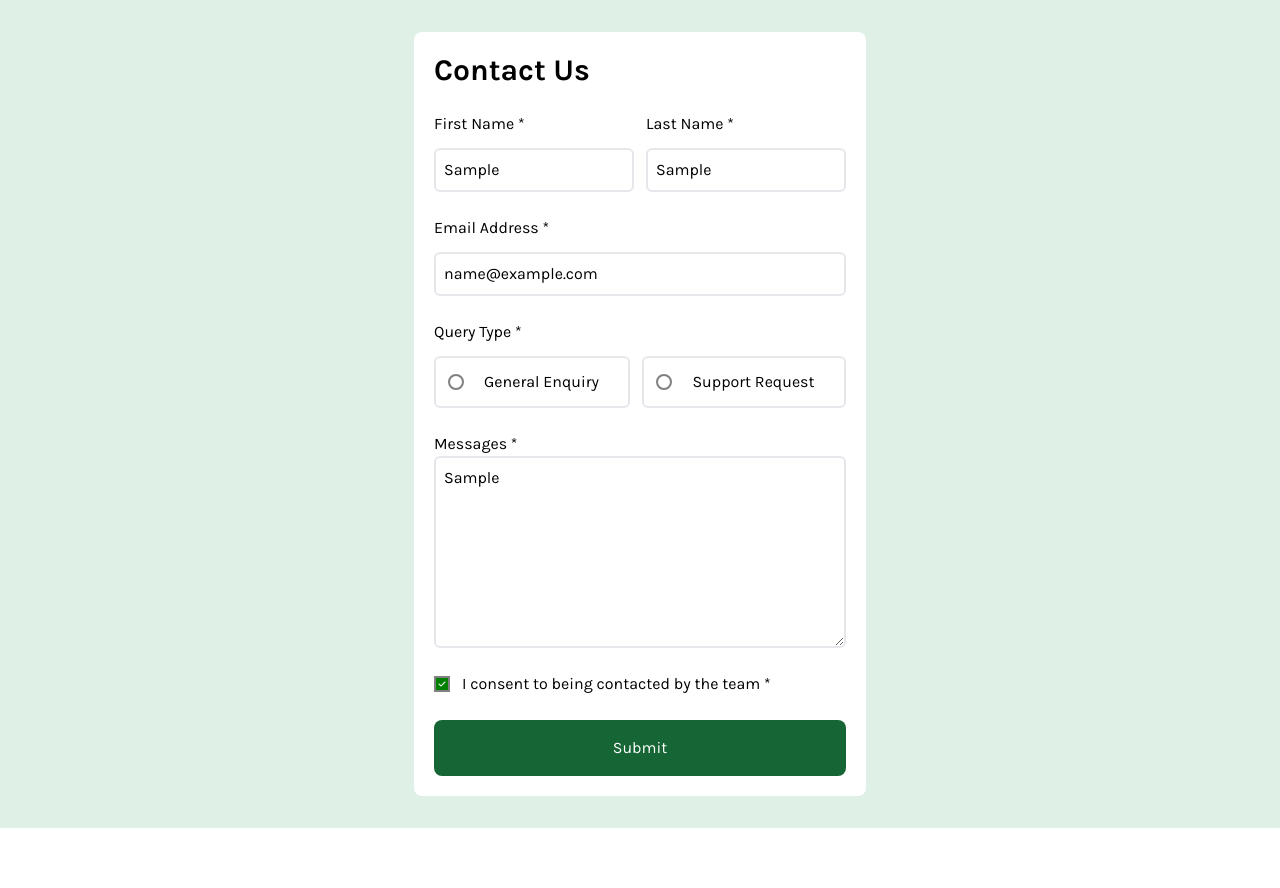
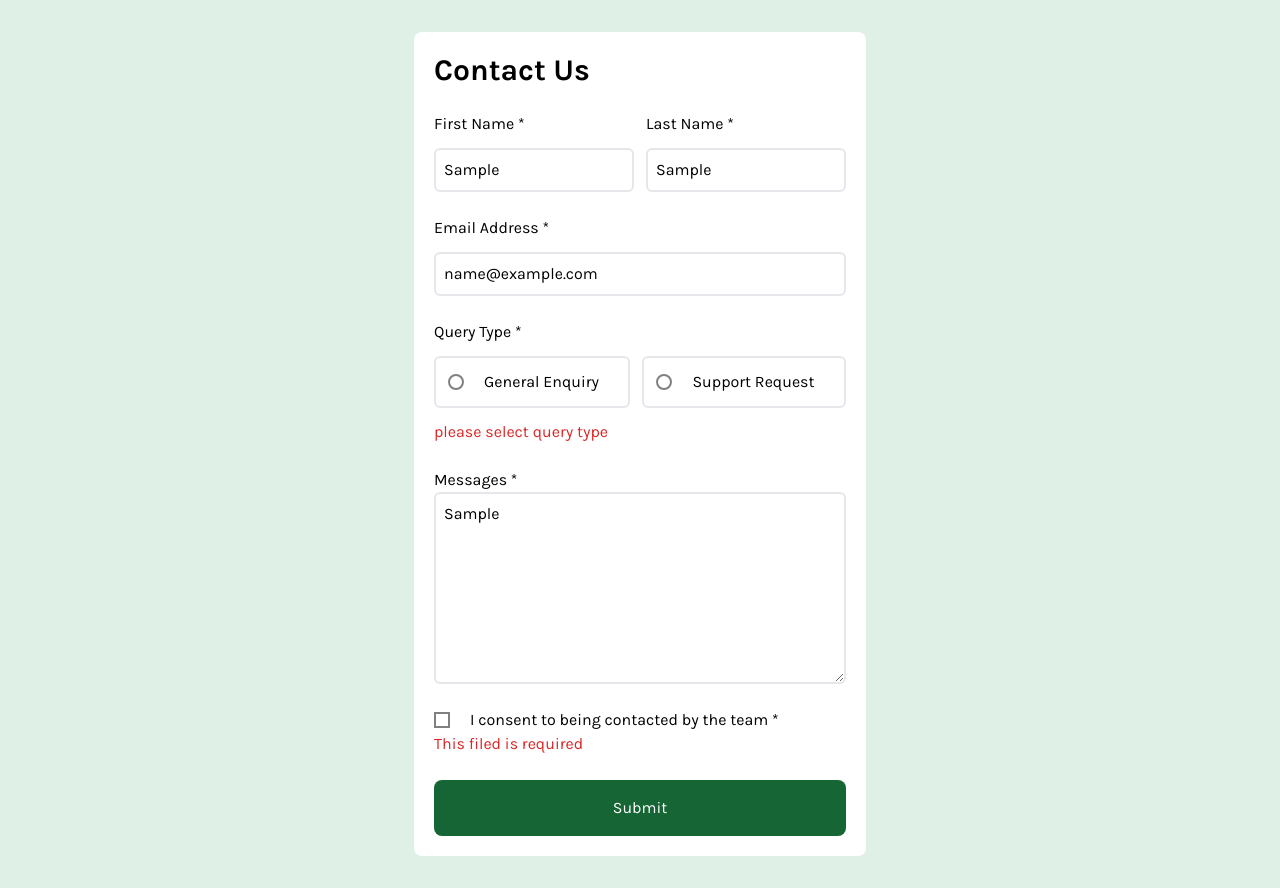
Before and after one commit to Khunse/contactForm, a React (Vite) app: page / in a window 1280 px wide. Both pictures are taken after typing "Sample", "Sample", "name@example.com", "Sample" into the empty fields and a click on the button "Submit". Before the commit the page ends 828 px from the top, so only its background shows below. Built offline with nearby package versions, Linux system fonts and the light colour scheme.

Commit message:
- add form validation

```diff
--- a/package.json
+++ b/package.json
@@ -11,7 +11,8 @@
   },
   "dependencies": {
     "react": "^18.2.0",
-    "react-dom": "^18.2.0"
+    "react-dom": "^18.2.0",
+    "react-hook-form": "^7.52.1"
   },
   "devDependencies": {
     "@types/react": "^18.2.43",
--- a/src/App.css
+++ b/src/App.css
@@ -52,7 +52,6 @@ width: 1em;
 height: 1em;
 border: 2px solid grey;
 position: relative;
-background-color: green;
 }
 
 .cus_check::after {
@@ -64,6 +63,12 @@ background-color: green;
     display: flex;
     align-items: center;
     color:#fff;
-    font-size: 8px;
+    font-size: 9px;
     justify-content: center;
 }
+
+#chBox:checked + .cus_check {
+    background-color: green;
+    border-color: green;
+    transition:  border-color 1000ms, background-color 1000ms;
+}
--- a/src/App.jsx
+++ b/src/App.jsx
@@ -1,32 +1,27 @@
 import { useState } from 'react';
 import './App.css'
 import ContactForm from './ContactForm'
+import { useForm } from 'react-hook-form';
 
 function App() {
 
-  const [formdata,setformdata] = useState({
-    firstName:'',
-    lastName: '',
-    message: '',
-    queryType: '',
-    emailAddress: '',
-    chBox: ''
-  });
+  const [formdata,setformdata] = useState([
+   { firstName:'',isError:false,ermsg:'cant be empty!'},
+   { lastName:'',isError:false,ermsg:'cant be empty!'},
+   { message:'',isError:false,ermsg:'cant be empty!'},
+   { queryType:'',isError:false,ermsg:'cant be empty!'},
+   { emailAddress:'',isError:false,ermsg:'cant be empty!'},
+   { chBox:'',isError:false,ermsg:'cant be empty!'}
+  ]);
+
+  const { register, handleSubmit, formState : {errors} } = useForm();
 
   const formdataOnchange = e => {
     setformdata({...formdata, [e.target.name] : e.target.value});
   };
 
   const formHandler = e => {
-    e.preventDefault();
-    console.log('formm data :: ',formdata);
-
-    for (const key in formdata) {
-     if(formdata[key] == '' )
-      {
-        console.log(`${key} is empty!`);
-      }
-    }
+    console.log('formm data :: ',e);
 
   };
 
@@ -34,7 +29,7 @@ function App() {
   return (
     <div className='flex min-h-screen items-center justify-center font-mycusRegFon bg-root-color'>
         <div className='bg-panel-color p-5 rounded-lg my-8'>
-     <form className='flex flex-col gap-6' onSubmit={formHandler}>
+     <form className='flex flex-col gap-6' onSubmit={handleSubmit(formHandler)}>
 
       <h1 className='font-mycusBoldFon text-3xl'>Contact Us</h1>
 
@@ -42,22 +37,22 @@ function App() {
 
         <div className='flex flex-col gap-3 flex-grow'>
         <label htmlFor='firstName'>First Name *</label>
-        <input type='text' id='firstName' name='firstName' className='border-2 rounded-md p-2' onChange={formdataOnchange}/>
-        {/* <span className='text-red-600 hidden'>This field is required</span> */}
+        <input type='text' id='firstName' {...register('firstName',{required: 'first name is required!'})} name='firstName' className={`border-2 ${errors.firstName && 'border-red-600'} rounded-md p-2`} />
+        <span className={errors.firstName ? ' text-red-600' :'hidden'}>{errors.firstName && errors.firstName.message}</span>
         </div>
 
         <div className='flex flex-col gap-3 flex-grow'>
         <label htmlFor='lastName'>Last Name *</label>
-        <input type='text' id='lastName' name='lastName' className='border-2 rounded-md p-2' onChange={formdataOnchange}/>
-        <span className='text-red-600 hidden'>This field is required</span>
+        <input type='text' id='lastName' name='lastName' {...register('lastName',{required: 'last name is required!'})}  className={`border-2 ${errors.lastName && 'border-red-600'} rounded-md p-2`}/>
+        <span className={errors.lastName ? ' text-red-600' :'hidden'}>{errors.lastName && errors.lastName.message}</span>
         </div>
 
       </div>
 
       <div className='flex flex-col gap-3'>
         <label htmlFor='emailAddress'>Email Address *</label>
-        <input type='text' id='emailAddress' name='emailAddress' className='border-2 rounded-md p-2' onChange={formdataOnchange}/>
-        <span className='text-red-600 hidden'>Please enter a valid email address</span>
+        <input type='text' id='emailAddress' name='emailAddress' {...register('email',{required: 'email is required!'})}  className={`border-2 ${errors.email && 'border-red-600'} rounded-md p-2`}/>
+        <span className={errors.email ? ' text-red-600' :'hidden'}>{errors.email && errors.email.message}</span>
       </div>
 
       <div className='flex flex-col gap-y-3'>
@@ -65,7 +60,7 @@ function App() {
         <div className='flex flex-col gap-3 lg:flex-row'>
         <div className='flex border-2 items-center rounded-md p-3 gap-3 flex-grow radio_main'>
           <label htmlFor='generalType' className='inline-flex items-center radio'>
-          <input type='radio' name='queryType' id="generalType" value='General Enquiry' className='hidden radio_input' onChange={formdataOnchange}/>
+          <input type='radio' name='queryType' id="generalType" {...register('queryType',{required: 'please select query type'})}  value='General Enquiry' className='hidden radio_input' />
           <div className="cus_radio mr-5"></div>
             General Enquiry
             </label>
@@ -74,28 +69,31 @@ function App() {
 
         <div className='flex border-2 rounded-md p-3 items-center gap-3 flex-grow radio_main'>
           <label htmlFor="supportType" className='inline-flex items-center radio'>
-          <input type='radio' id="supportType"  className='hidden radio_input' name='queryType' value='Support Request' onChange={formdataOnchange}/>
+          <input type='radio' id="supportType"  {...register('queryType',{required: 'please select query type'})}    name='queryType' value='Support Request' className='hidden radio_input'/>
           <div className="cus_radio mr-5"></div>
           Support Request
           </label>
         </div>
+
         </div>
-        <span className='text-red-600 hidden'>Please select a query type</span>
+        <span className={errors.queryType ? ' text-red-600' :'hidden'}>{errors.queryType && errors.queryType.message}</span>
       </div>
 
       <div className='flex flex-col'>
         <label htmlFor="message">Messages *</label>
-        <textarea id="message" className='border-2 rounded-md min-h-48 p-2' name='message' onChange={formdataOnchange}></textarea>
-        <span className='text-red-600 hidden'>This field is required</span>
+        <textarea id="message" className={`border-2 rounded-md min-h-48 p-2 ${errors.message && 'border-red-600'}`} {...register('message',{required: 'This field is required'})}  name='message'></textarea>
+        <span className={errors.message ? ' text-red-600' :'hidden'}>{errors.message && errors.message.message}</span>
       </div>
 
     <div>
       <div className='flex items-center gap-3'>
-        <input type="checkbox" id="chBox" onChange={formdataOnchange} className='hidden' name='chBox'/>
+        <label htmlFor="chBox" className='flex items-center gap-x-5 hover:cursor-pointer'>
+        <input type="checkbox" id="chBox"  {...register('chBox',{required: 'This filed is required'})}  name='chBox' className='hidden'/>
         <div className='cus_check'></div>
-        <label htmlFor="chBox" className='hover:cursor-pointer'>I consent to being contacted by the team *</label>
+          I consent to being contacted by the team *
+          </label>
       </div>
-        <span className='text-red-600 hidden'>To submit this form, please consent to being contacted</span>
+      <span className={errors.chBox ? ' text-red-600' :'hidden'}>{errors.chBox && errors.chBox.message}</span>
         </div>
 
       <button className='p-4 text-panel-color bg-green-800 w-full rounded-lg'>Submit</button>
```
Also changed, not shown: 1 other file (tests, documents, lock files or other folders).
